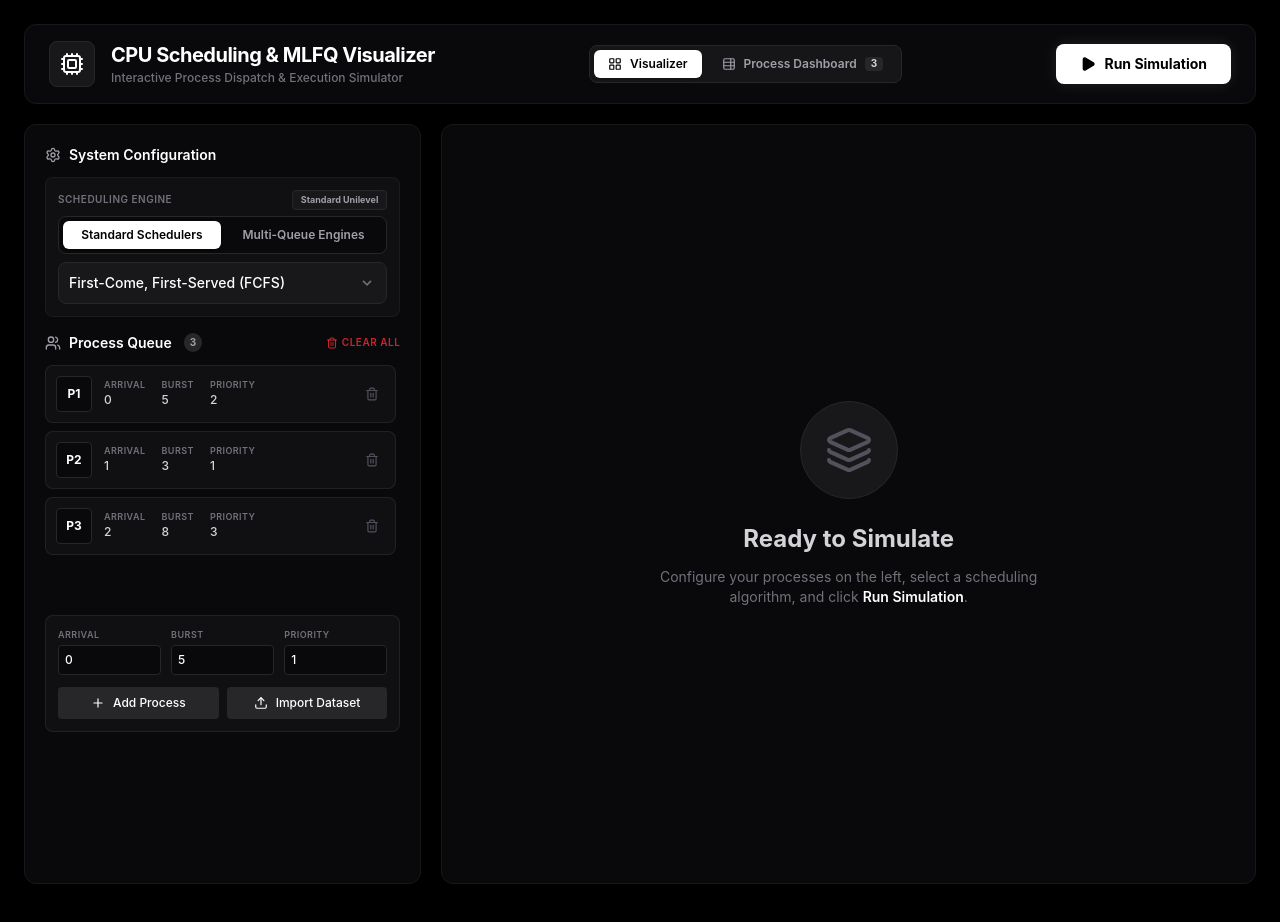
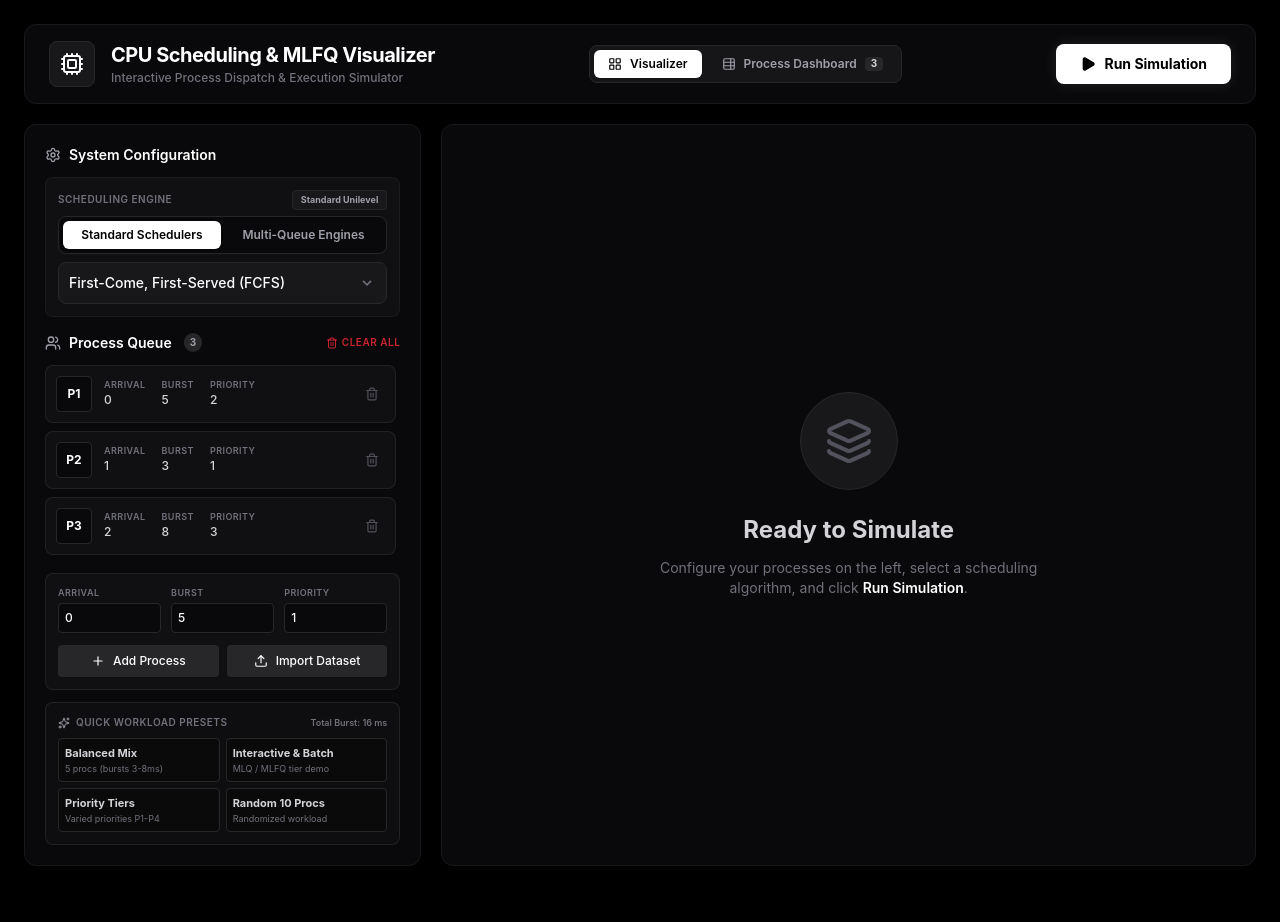
Before and after one commit to mohargorai/cpu-scheduling-visualizer, a React (Vite) app in the folder frontend/: page / in a window 1280 px wide. Shown: the top 922 px of the page. Built offline with nearby package versions, Linux system fonts and the light colour scheme.

Commit message:
feat: match System Configuration height with Comparative Analytics and add Quick Workload Presets section

```diff
--- a/frontend/src/App.jsx
+++ b/frontend/src/App.jsx
@@ -167,17 +167,17 @@ function App() {
             animate={{ opacity: 1, y: 0 }}
             exit={{ opacity: 0, y: -15 }}
             transition={{ duration: 0.2 }}
-            className="flex-1 flex flex-col xl:grid xl:grid-cols-12 gap-5 pb-6"
+            className="flex-1 flex flex-col xl:grid xl:grid-cols-12 gap-5 pb-6 items-stretch"
           >
             <motion.div
               initial={{ opacity: 0, x: -20 }}
               animate={{ opacity: 1, x: 0 }}
-              className="xl:col-span-4 flex flex-col min-h-0"
+              className="xl:col-span-4 flex flex-col h-full min-h-0"
             >
               <ProcessInput />
             </motion.div>
 
-            <div className="xl:col-span-8 flex flex-col min-h-0">
+            <div className="xl:col-span-8 flex flex-col min-h-0 h-full">
               <AnimatePresence mode="wait">
                 {simulationResult ? (
                   <motion.div
@@ -242,7 +242,7 @@ function App() {
                     animate={{ opacity: 1, scale: 1 }}
                     exit={{ opacity: 0, scale: 0.95 }}
                     transition={{ duration: 0.2 }}
-                    className="h-[400px] xl:h-[760px] flex flex-col items-center justify-center text-zinc-500 bg-zinc-950 rounded-xl border border-zinc-900 p-12 text-center"
+                    className="h-[400px] xl:h-full min-h-[500px] flex flex-col items-center justify-center text-zinc-500 bg-zinc-950 rounded-xl border border-zinc-900 p-12 text-center"
                   >
                     <div className="p-6 bg-zinc-900 rounded-full mb-6 border border-zinc-800">
                       <Layers className="w-12 h-12 text-zinc-600" />
--- a/frontend/src/components/ProcessInput.jsx
+++ b/frontend/src/components/ProcessInput.jsx
@@ -1,6 +1,6 @@
 import React, { useState, useRef } from 'react';
 import { useStore } from '../store';
-import { Plus, Trash2, Users, Activity, Upload, Settings } from 'lucide-react';
+import { Plus, Trash2, Users, Activity, Upload, Settings, Sparkles } from 'lucide-react';
 import { motion, AnimatePresence } from 'framer-motion';
 
 const algorithms = ['FCFS', 'SJF', 'SRTF', 'RR', 'Priority', 'PreemptivePriority', 'MLQ', 'MLFQ'];
@@ -9,6 +9,49 @@ export function ProcessInput() {
   const { processes, algorithm, config, setAlgorithm, setConfig, addProcess, removeProcess, setProcesses } = useStore();
   const [newProcess, setNewProcess] = useState({ arrivalTime: 0, burstTime: 5, priority: 1 });
   const fileInputRef = useRef(null);
+
+  const totalBurst = processes.reduce((acc, p) => acc + (p.burstTime || 0), 0);
+
+  const loadStandardMix = () => {
+    setProcesses([
+      { id: 'P1', arrivalTime: 0, burstTime: 5, priority: 2 },
+      { id: 'P2', arrivalTime: 1, burstTime: 3, priority: 1 },
+      { id: 'P3', arrivalTime: 2, burstTime: 8, priority: 3 },
+      { id: 'P4', arrivalTime: 4, burstTime: 6, priority: 2 },
+      { id: 'P5', arrivalTime: 6, burstTime: 4, priority: 1 }
+    ]);
+  };
+
+  const loadMultiQueueMix = () => {
+    setProcesses([
+      { id: 'P1', arrivalTime: 0, burstTime: 4, priority: 1 },
+      { id: 'P2', arrivalTime: 1, burstTime: 12, priority: 3 },
+      { id: 'P3', arrivalTime: 3, burstTime: 6, priority: 2 },
+      { id: 'P4', arrivalTime: 5, burstTime: 2, priority: 1 },
+      { id: 'P5', arrivalTime: 8, burstTime: 16, priority: 3 },
+      { id: 'P6', arrivalTime: 10, burstTime: 8, priority: 2 }
+    ]);
+  };
+
+  const loadPriorityTiersMix = () => {
+    setProcesses([
+      { id: 'P1', arrivalTime: 0, burstTime: 10, priority: 4 },
+      { id: 'P2', arrivalTime: 2, burstTime: 2, priority: 1 },
+      { id: 'P3', arrivalTime: 4, burstTime: 5, priority: 2 },
+      { id: 'P4', arrivalTime: 6, burstTime: 3, priority: 1 },
+      { id: 'P5', arrivalTime: 8, burstTime: 7, priority: 3 }
+    ]);
+  };
+
+  const generateRandomWorkload = () => {
+    const randomProcs = Array.from({ length: 10 }, (_, i) => ({
+      id: `P${i + 1}`,
+      arrivalTime: Math.floor(Math.random() * 12),
+      burstTime: Math.floor(Math.random() * 12) + 2,
+      priority: Math.floor(Math.random() * 3) + 1
+    })).sort((a, b) => a.arrivalTime - b.arrivalTime);
+    setProcesses(randomProcs);
+  };
 
   const handleAdd = () => {
     const lastProcess = processes[processes.length - 1];
@@ -65,7 +108,7 @@ export function ProcessInput() {
   };
 
   return (
-    <div className="bg-zinc-950 p-4 sm:p-5 rounded-xl border border-zinc-900 flex flex-col h-full xl:h-[760px] min-h-0">
+    <div className="bg-zinc-950 p-4 sm:p-5 rounded-xl border border-zinc-900 flex flex-col h-full min-h-0">
       <div className="flex-none mb-4">
         <h2 className="text-sm font-semibold text-white flex items-center gap-2 mb-3">
           <Settings className="w-4 h-4 text-zinc-400" /> System Configuration
@@ -220,7 +263,7 @@ export function ProcessInput() {
           )}
         </div>
 
-        <div className="flex-1 min-h-[100px] max-h-[240px] overflow-y-auto mb-2.5 pr-1 custom-scrollbar">
+        <div className="flex-1 min-h-[140px] overflow-y-auto mb-2.5 pr-1 custom-scrollbar">
           <AnimatePresence initial={false}>
             {processes.slice(0, 50).map(p => {
               const isLarge = processes.length > 50;
@@ -293,7 +336,7 @@ export function ProcessInput() {
           )}
         </div>
 
-        <div className="flex-none bg-zinc-900/50 p-3 rounded-lg border border-zinc-800/80">
+        <div className="flex-none bg-zinc-900/50 p-3 rounded-lg border border-zinc-800/80 mb-3">
           <div className="grid grid-cols-3 gap-2.5 mb-3">
             <div>
               <label className="block text-[9px] uppercase tracking-wider font-semibold text-zinc-500 mb-1">Arrival</label>
@@ -335,6 +378,57 @@ export function ProcessInput() {
             </motion.button>
           </div>
         </div>
+
+        {/* Quick Workload Presets & Workload Summary */}
+        <div className="flex-none bg-zinc-900/40 p-3 rounded-lg border border-zinc-800/80">
+          <div className="flex items-center justify-between mb-2">
+            <span className="text-[10px] uppercase tracking-wider font-semibold text-zinc-500 flex items-center gap-1.5">
+              <Sparkles className="w-3 h-3 text-zinc-400" />
+              Quick Workload Presets
+            </span>
+            <span className="text-[9px] font-semibold text-zinc-500">
+              Total Burst: {totalBurst} ms
+            </span>
+          </div>
+
+          <div className="grid grid-cols-2 gap-1.5">
+            <button
+              type="button"
+              onClick={loadStandardMix}
+              className="text-left p-1.5 rounded bg-zinc-950/80 hover:bg-zinc-800 border border-zinc-800 text-zinc-300 hover:text-white transition-colors"
+            >
+              <p className="text-[11px] font-bold">Balanced Mix</p>
+              <p className="text-[9px] text-zinc-500">5 procs (bursts 3-8ms)</p>
+            </button>
+
+            <button
+              type="button"
+              onClick={loadMultiQueueMix}
+              className="text-left p-1.5 rounded bg-zinc-950/80 hover:bg-zinc-800 border border-zinc-800 text-zinc-300 hover:text-white transition-colors"
+            >
+              <p className="text-[11px] font-bold">Interactive & Batch</p>
+              <p className="text-[9px] text-zinc-500">MLQ / MLFQ tier demo</p>
+            </button>
+
+            <button
+              type="button"
+              onClick={loadPriorityTiersMix}
+              className="text-left p-1.5 rounded bg-zinc-950/80 hover:bg-zinc-800 border border-zinc-800 text-zinc-300 hover:text-white transition-colors"
+            >
+              <p className="text-[11px] font-bold">Priority Tiers</p>
+              <p className="text-[9px] text-zinc-500">Varied priorities P1-P4</p>
+            </button>
+
+            <button
+              type="button"
+              onClick={generateRandomWorkload}
+              className="text-left p-1.5 rounded bg-zinc-950/80 hover:bg-zinc-800 border border-zinc-800 text-zinc-300 hover:text-white transition-colors"
+            >
+              <p className="text-[11px] font-bold">Random 10 Procs</p>
+              <p className="text-[9px] text-zinc-500">Randomized workload</p>
+            </button>
+          </div>
+        </div>
       </div>
     </div>
   );
```
